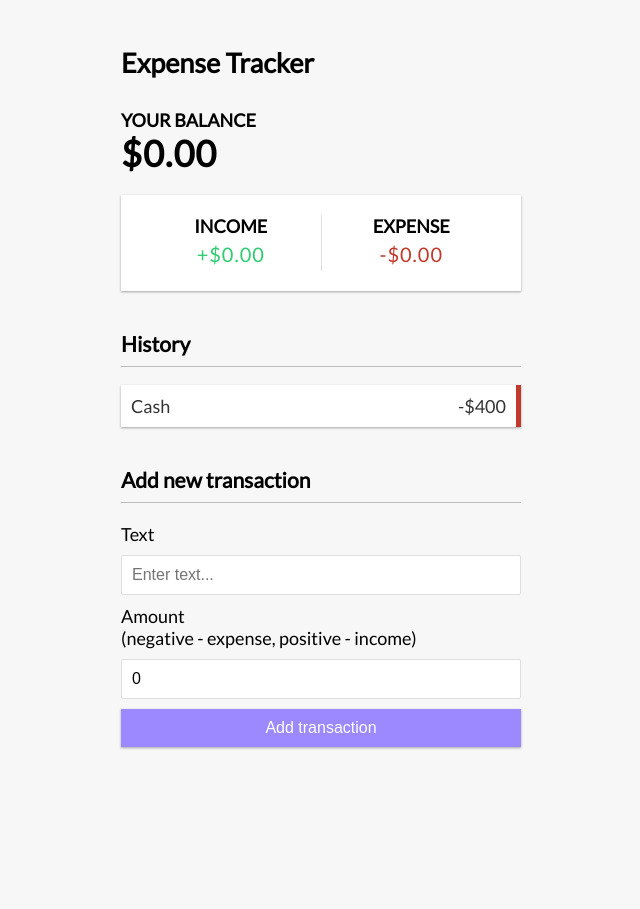
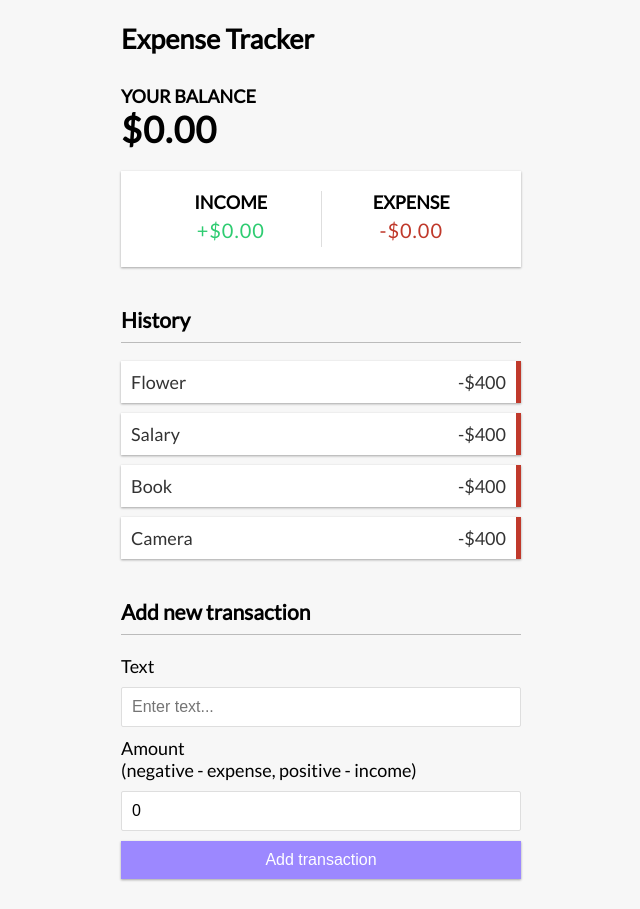
Before and after one commit to webQbe/react_expense_tracker, a React (Create React App) app: page / in a window 1280 px wide. Shown: the whole page, without its empty margins (319-959 px from the left). Before the commit the page ends 800 px from the top, so only its background shows below. Built offline with nearby package versions, Linux system fonts and the light colour scheme.

Commit message:
Output Global State transaction.text to TransactionList

```diff
--- a/src/components/TransactionList.js
+++ b/src/components/TransactionList.js
@@ -2,17 +2,16 @@ import React, { useContext } from 'react'
 import { GlobalContext } from '../context/GlobalState'
 
 export const TransactionList = () => {
-  const context = useContext(GlobalContext);
-  console.log(context);
+  const { transactions } = useContext(GlobalContext);
 
   return (
     <>
         <h3>History</h3>
         <ul className="list">
-            <li className="minus">
-                Cash <span>-$400</span>
+            {transactions.map(transaction => (<li className="minus">
+                {transaction.text} <span>-$400</span>
                 <button className="delete-btn">x</button>
-            </li>
+            </li>))}
         </ul>
     </>
   )
```
